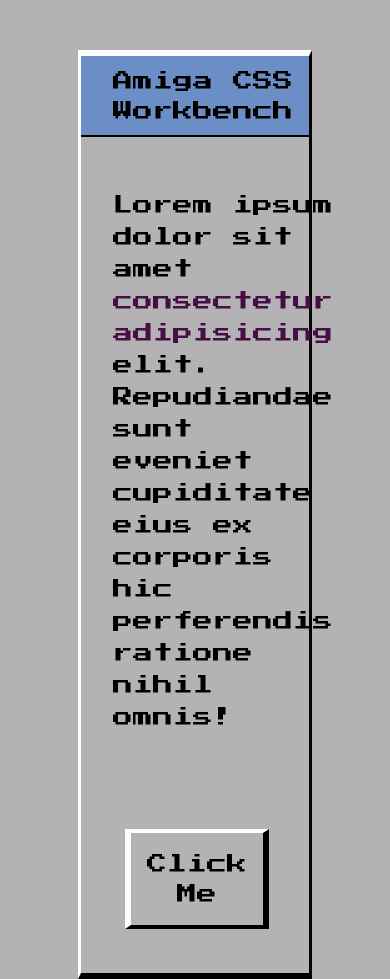
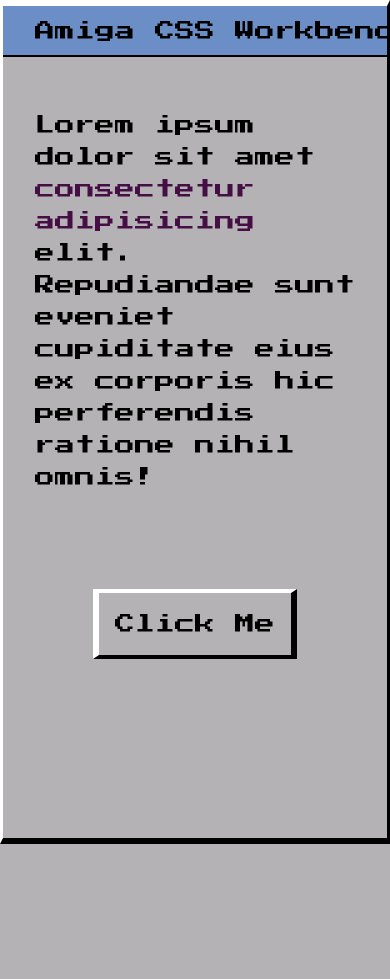
Before and after one commit to justinzero/amiga.css, a plain HTML site: page index.html in a window 390 px wide. After the commit the page ends 844 px from the top, so only its background shows below. Drawn offline with Linux system fonts and the light colour scheme.

Commit message:
modal, MQ, active button state

```diff
--- a/amiga.css
+++ b/amiga.css
@@ -44,10 +44,40 @@ a, button {
    outline: none;
    }
 
+a {
+   text-decoration: none;
+   color: #450e45;
+}
+
+a:hover {
+   color: #fff;
+   background-color: #6b8ec6;
+}
+
+button {
+   font: inherit;
+   background-color: inherit;
+   position: relative;
+   display: inline-block;
+   padding: 1rem 1rem;
+   margin: 4px;
+   text-align: center;
+   vertical-align: middle;
+   border-style: solid;
+   border-width: 4px 6px 4px 6px;
+   border-color: #fff #000 #000 #fff;
+}
+
+button:active {
+   background-color: #999;
+   border-color: #000 #fff #fff #000;
+}
+
 .window {
    box-sizing: border-box;
    margin: 50px auto;
    min-height: 400px;
+   width: 60%;
    border-style: solid;
    border-width: 6px 3px 6px 3px;
    border-color: #fff #000 #000 #fff;
@@ -59,6 +89,8 @@ a, button {
    background-color: #6b8ec6;
    color: #000000;
    border-bottom: 2px solid #000000;
+   overflow: hidden;
+   white-space: nowrap;
 }
 
 
@@ -80,31 +112,7 @@ a, button {
    line-height: 1.6;
 }
 
-a {
-   text-decoration: none;
-   color: #450e45;
-}
-
-a:hover {
-   color: #fff;
-   background-color: #6b8ec6;
-}
-
-.wb-btn {
-   font: inherit;
-   background-color: inherit;
-   position: relative;
-   display: inline-block;
-   padding: 1rem 1rem;
-   margin: 4px;
-   text-align: center;
-   vertical-align: middle;
-   border-style: solid;
-   border-width: 4px 6px 4px 6px;
-   border-color: #fff #000 #000 #fff;
-}
-
-.temp-buttons {
+.center-buttons {
    text-align: center;
    padding: 2em;
 }
@@ -133,6 +141,8 @@ a:hover {
    animation: failBlink 2s infinite;
 }
 
+
+
 @keyframes failBlink {
    0% {border-color: #f72000;}
    49% {border-color: #f72000;}
@@ -140,3 +150,11 @@ a:hover {
    99% {border-color: transparent;}
    100% {border-color: #f72000;}
 }
+
+@media(max-width:720px) {
+   .window {
+      width:100vw;
+      height:100vh;
+      margin-top: 0;
+   }
+}
--- a/index.html
+++ b/index.html
@@ -10,23 +10,32 @@
 
 <body>
 
-<div class="window" style="width: 60%;">
+<div class="window">
    <div class="title-bar"><span class="window-title">Amiga CSS Workbench</span></div>
    <div class="inner-window">
    <p>Lorem ipsum dolor sit amet <a href="#">consectetur adipisicing</a> elit. Repudiandae sunt eveniet cupiditate eius ex corporis hic perferendis ratione nihil omnis!</p>
 
-<div class="temp-buttons">
-   <button class="wb-btn" style="text-align: center">Click Me</button>
+<div class="center-buttons">
+   <button onclick="document.getElementById('crashModal').style.display='block'" class="wb-btn">Click Me</button>
+</div>
+</div>
 </div>
 
-</div>
-</div>
 <div id="crashModal">
    <div class="gurubox">
    <p>Software Failure. Press left mouse button to continue.</p>
-   <p>Guru Meditation #0000000.0000</p>
+   <p>Guru Meditation #0000000.000404</p>
    </div>
 </div>
+
+<script>
+   var modal = document.getElementById('crashModal');
+   // When the user clicks anywhere outside of the modal, close it
+   window.onclick = function (event) {
+      if (event.target == modal) {
+         modal.style.display = "none";
+      }
+   }
+</script>
 </body>
-
 </html>
```
